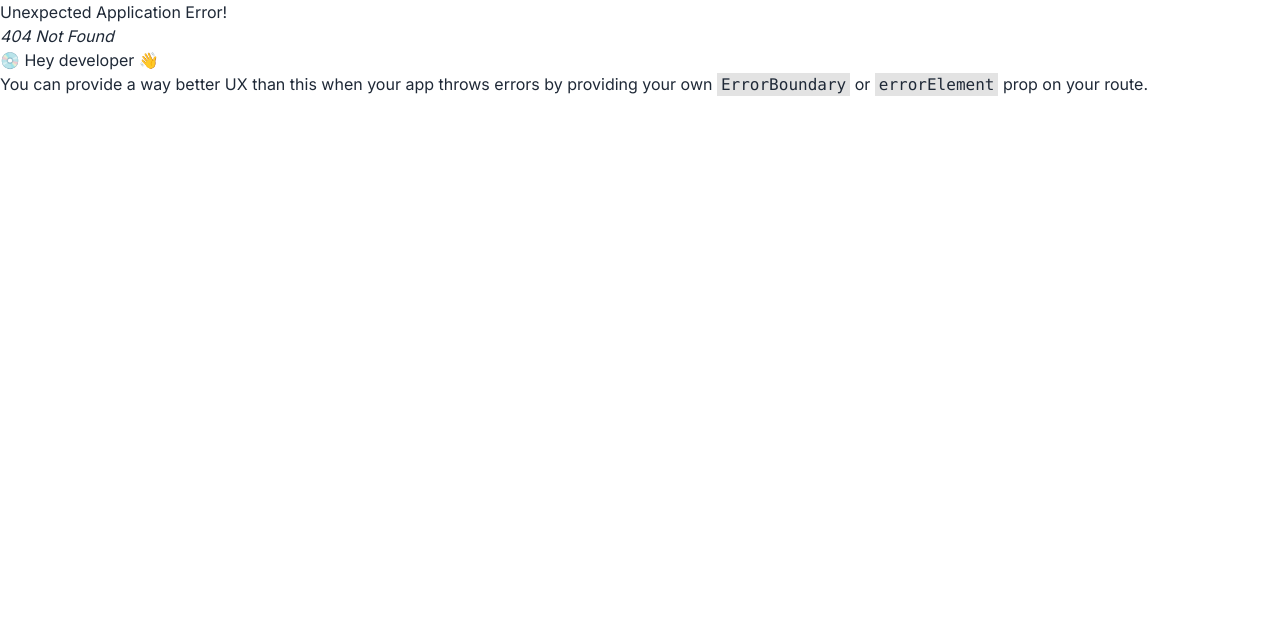
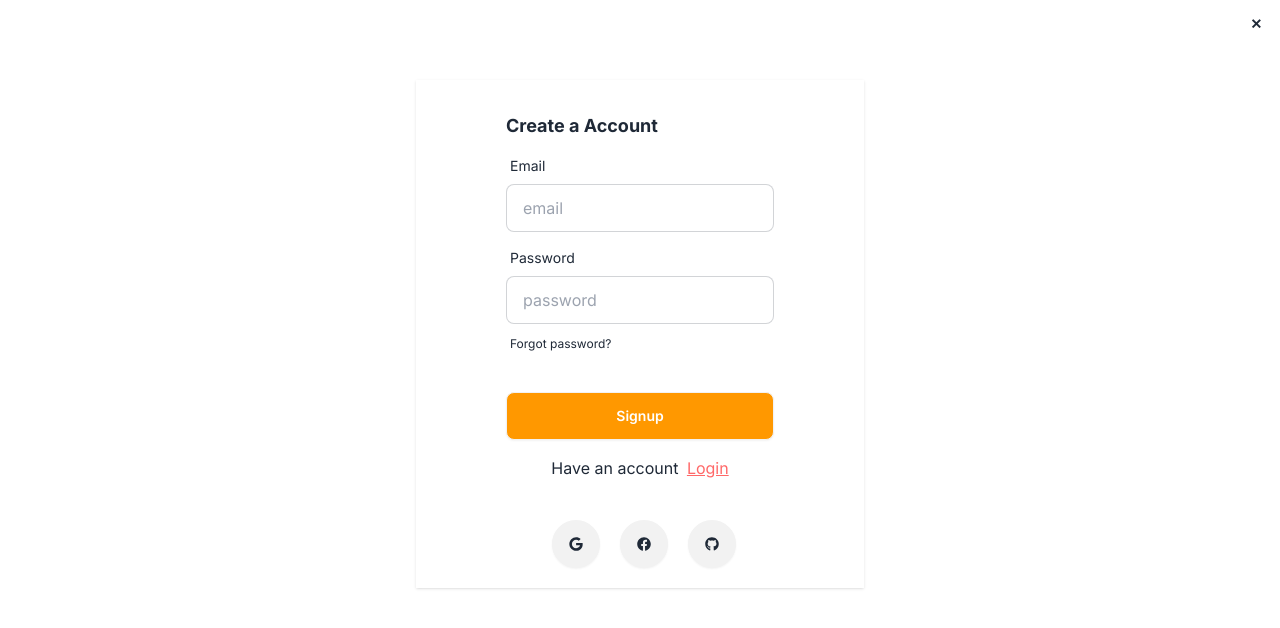
Before and after one commit to Nisala-Chamodya/Zoory-Backers---React, a React (Vite) app in the folder zoory-backers-font/: page /signup in a window 1280 px wide. Before the commit this address had no page. Shown: the top 628 px of the page. Built offline with nearby package versions, Linux system fonts and the light colour scheme.

Commit message:
Signup page

```diff
--- /dev/null
+++ b/zoory-backers-font/src/component/Signup.jsx
@@ -0,0 +1,123 @@
+import React from "react";
+import { useForm } from "react-hook-form";
+import { FaFacebook, FaGithub, FaGoogle } from "react-icons/fa";
+import { Link } from "react-router-dom";
+import Modal from "./Modal";
+
+const Signup = () => {
+  {
+    /*start react form hook */
+  }
+  const {
+    register,
+    handleSubmit,
+
+    formState: { errors },
+  } = useForm();
+
+  const onSubmit = (data) => console.log(data);
+
+  {
+    /*end react form hook */
+  }
+
+  return (
+    <div className="flex items-center justify-center w-full max-w-md mx-auto my-20 bg-white shadow">
+      {/*start sign up form*/}
+      <div className="flex flex-col justify-center mt-0 modal-action">
+        {/*start Form Section*/}
+        <form
+          onSubmit={handleSubmit(onSubmit)}
+          className="card-body "
+          method="dialog"
+        >
+          <h3 className="text-lg font-bold">Create a Account</h3>
+
+          {/*start emai*/}
+          <div className="form-control">
+            <label className="label">
+              <span className="label-text">Email</span>
+            </label>
+            <input
+              type="email"
+              placeholder="email"
+              className="input input-bordered"
+              {...register("email")}
+            />
+          </div>
+          {/*end email*/}
+
+          {/*start password*/}
+          <div className="form-control">
+            <label className="label">
+              <span className="label-text">Password</span>
+            </label>
+            <input
+              type="password"
+              placeholder="password"
+              className="input input-bordered"
+              {...register("password")}
+            />
+            <label className="mt-1 label">
+              <a href="#" className="label-text-alt link link-hover">
+                Forgot password?
+              </a>
+            </label>
+          </div>
+          {/*end password*/}
+
+          {/*start error text*/}
+
+          {/*end error text*/}
+          {/*start login button*/}
+          <div className="mt-6 form-control">
+            <input
+              type="submit"
+              value="Signup"
+              className="btn bg-[#FF9800] text-white"
+            />
+          </div>
+          {/*end login button*/}
+
+          <p className="my-2 text-center">
+            {" "}
+            Have an account{" "}
+            <button
+              className="ml-1 underline text-red"
+              onClick={() => document.getElementById("my_modal_5").showModal()}
+            >
+              Login
+            </button>
+            {""}
+          </p>
+
+          <Link
+            to="/"
+            className="absolute btn btn-sm btn-circle btn-ghost right-2 top-2"
+          >
+            ✕
+          </Link>
+        </form>
+        {/*end Form Section*/}
+
+        {/*start log with social media*/}
+        <div className="mb-5 space-x-5 text-center">
+          <button className="btn btn-circle hover:bg-orange">
+            <FaGoogle />
+          </button>
+          <button className="btn btn-circle hover:bg-orange">
+            <FaFacebook />
+          </button>
+          <button className="btn btn-circle hover:bg-orange">
+            <FaGithub />
+          </button>
+        </div>
+        {/*end log with social media*/}
+      </div>
+      {/*end sign up form*/}
+      <Modal />
+    </div>
+  );
+};
+
+export default Signup;
--- a/zoory-backers-font/src/router/Router.jsx
+++ b/zoory-backers-font/src/router/Router.jsx
@@ -2,6 +2,7 @@ import { createBrowserRouter, RouterProvider } from "react-router-dom";
 import Main from "../layout/Main";
 import Home from "../pages/home/Home";
 import Menu from "../pages/shop/Menu";
+import Signup from "../component/Signup";
 const router = createBrowserRouter([
   {
     path: "/",
@@ -17,6 +18,10 @@ const router = createBrowserRouter([
       },
     ],
   },
+  {
+    path: "/signup",
+    element: <Signup />,
+  },
 ]);
 
 export default router;
```
